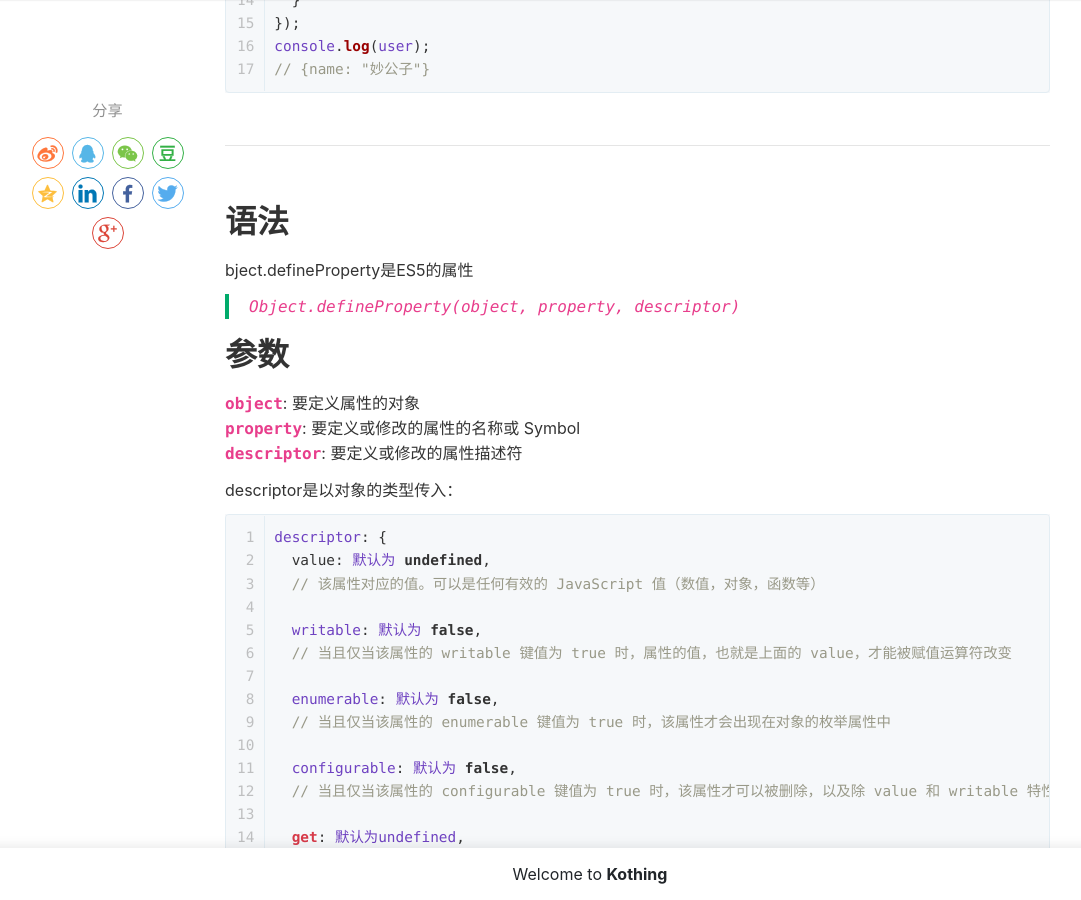
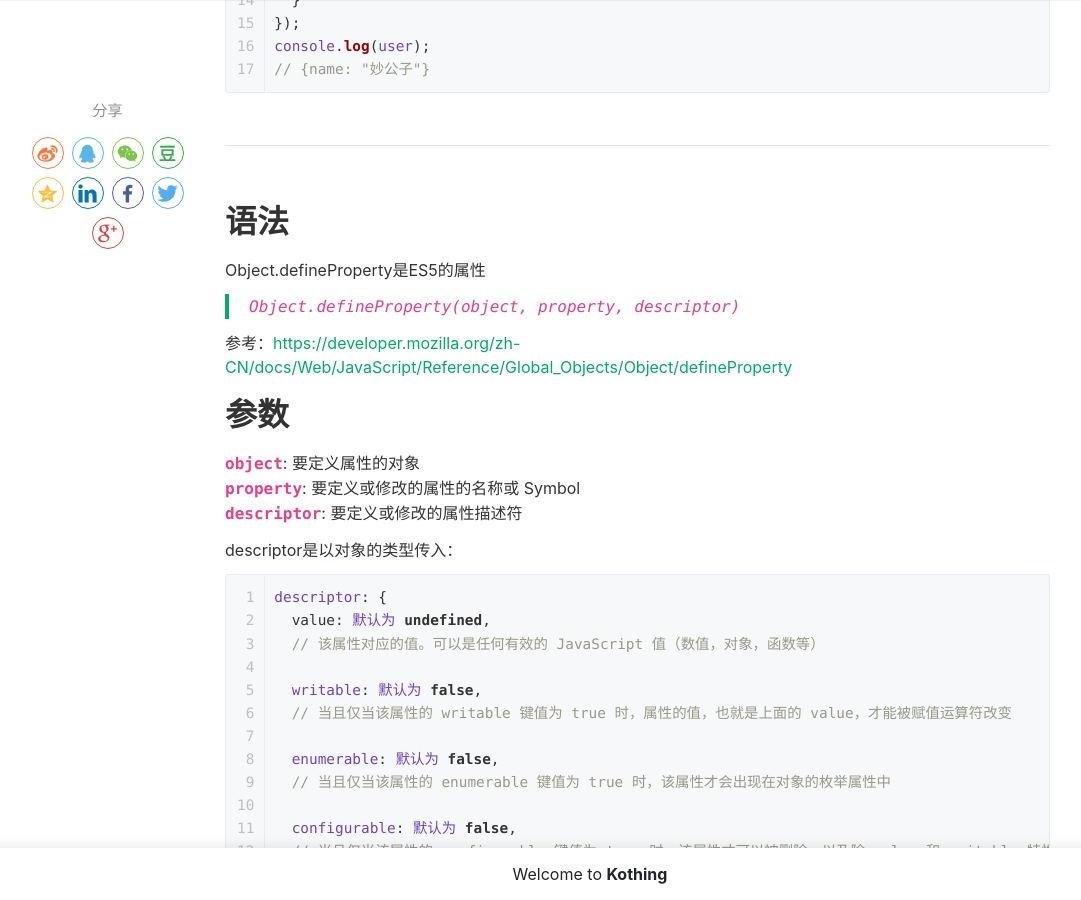
Before and after one commit to kothing/kothing.github.io, a Jekyll site: the page built from _posts/2021-06-22-Object.defineProperty.md, in a window 1280 px wide and 900 px high, scrolled down 1793 px. Shown: the whole window, without its empty margins (50-1131 px from the left). Built offline with Jekyll 4.4.1, drawn with Linux system fonts in a browser that asks for light colours; nearby versions of some CDN libraries; comment, search, counter and statistics services are not loaded; some of the changed text lies outside the part shown.

Commit message:
Update 2021-06-22-Object.defineProperty.md

```diff
--- a/_posts/2021-06-22-Object.defineProperty.md
+++ b/_posts/2021-06-22-Object.defineProperty.md
@@ -58,8 +58,10 @@ console.log(user);
 <br/>
 
 ## 语法
-bject.defineProperty是ES5的属性
+Object.defineProperty是ES5的属性
 > `Object.defineProperty(object, property, descriptor)`
+
+参考：[https://developer.mozilla.org/zh-CN/docs/Web/JavaScript/Reference/Global_Objects/Object/defineProperty](https://developer.mozilla.org/zh-CN/docs/Web/JavaScript/Reference/Global_Objects/Object/defineProperty "Object.defineProperty()")
 
 
 ## 参数
@@ -372,7 +374,9 @@ function Archiver() {
     }
   });
 
-  this.getArchive = function() { return archive; };
+  this.getArchive = function() {
+    return archive;
+  };
 }
 
 let arc = new Archiver();
```
